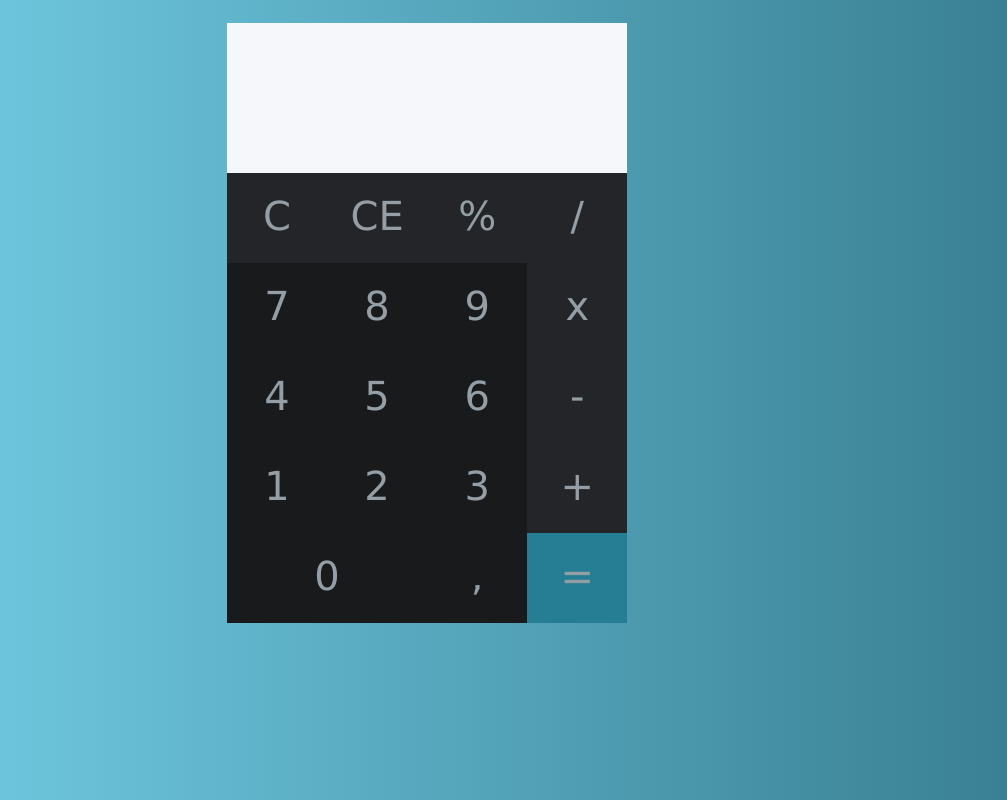
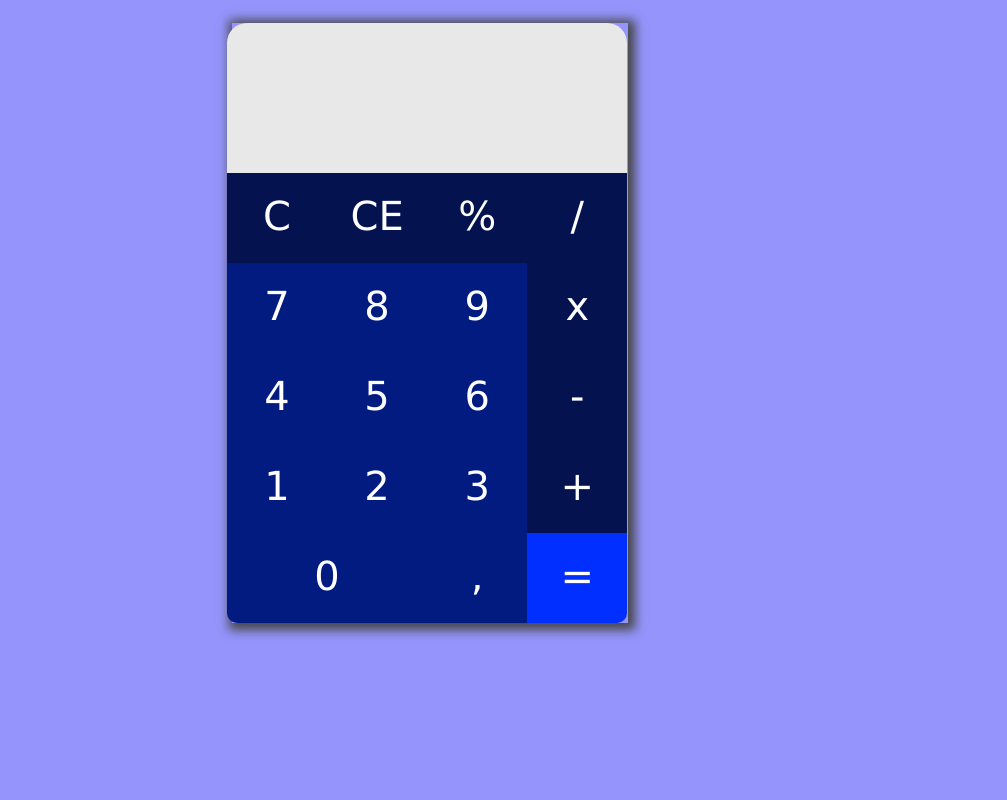
Before and after one commit to PedroHenrique06/Calculadora, a plain HTML site: page index.html in a window 1280 px wide. Shown: the whole page, without its empty margins (136-1143 px from the left). Drawn offline with Linux system fonts and the light colour scheme.

Commit message:
Mudança nas cores e sombreamento

```diff
--- a/CSS/style.css
+++ b/CSS/style.css
@@ -3,43 +3,46 @@
 }
 
 body {
-    background-image: linear-gradient(to right, #73cee6, #33778a);
+    background-color: rgb(148, 148, 252);
     font-family: 'Lucida Sans', 'Lucida Sans Regular', 'Lucida Grande', 'Lucida Sans Unicode', Geneva, Verdana, sans-serif;
 }
 
 .calculator {
     position: fixed;
     left: 50%;
-    width: 480px;
-    height: 800px;
+    width: 396px;
+    height: 600px;
     margin-top: 15px;
     margin-left: -17em;
+    box-shadow: 2px 2px 10px 5px rgb(70, 70, 70);
+
+}
+
+.visor {
+    width: 400px;
+    height: 150px;
+    margin-left: -5px;
+    background: #e8e8e8;
+    border-radius: 20px 20px 0px 0px;
 }
 
 .numeric {
     width: 100px;
     height: 90px;
     display: inline-block;
-    background: #191a1c;
-    color: #969ea5;
+    background: #011b80;
+    color: white;
     font-size: 40px;
     text-align: center;
-    vertical-align: middle p !important; /* Observar o funcionamento do !important */
+    vertical-align: middle p !important;
     margin-left: -5px;
     padding-top: 20px;
-    cursor: pointer; /* Observar o funcionamento do cursor */
+    cursor: pointer;
 }
 
 .numeric:active {
     background: #f0f0f5 !important;
     color: #191a1c !important;
-}
-
-.visor {
-    width: 400px;
-    height: 150px;
-    margin-left: -5px;
-    background: #f6f7fa;
 }
 
 .total {
@@ -61,12 +64,14 @@ body {
 
 .zero {
     width: 200px !important;
+    border-radius: 0px 0px 0px 10px;
 }
 
 .action {
-    background: #242529 !important;
+    background: #041350 !important;
 }
 
 .result {
-    background: #267e94 !important;
+    background: #002fff !important;
+    border-radius: 0px 0px 10px 0px;
 }
```
